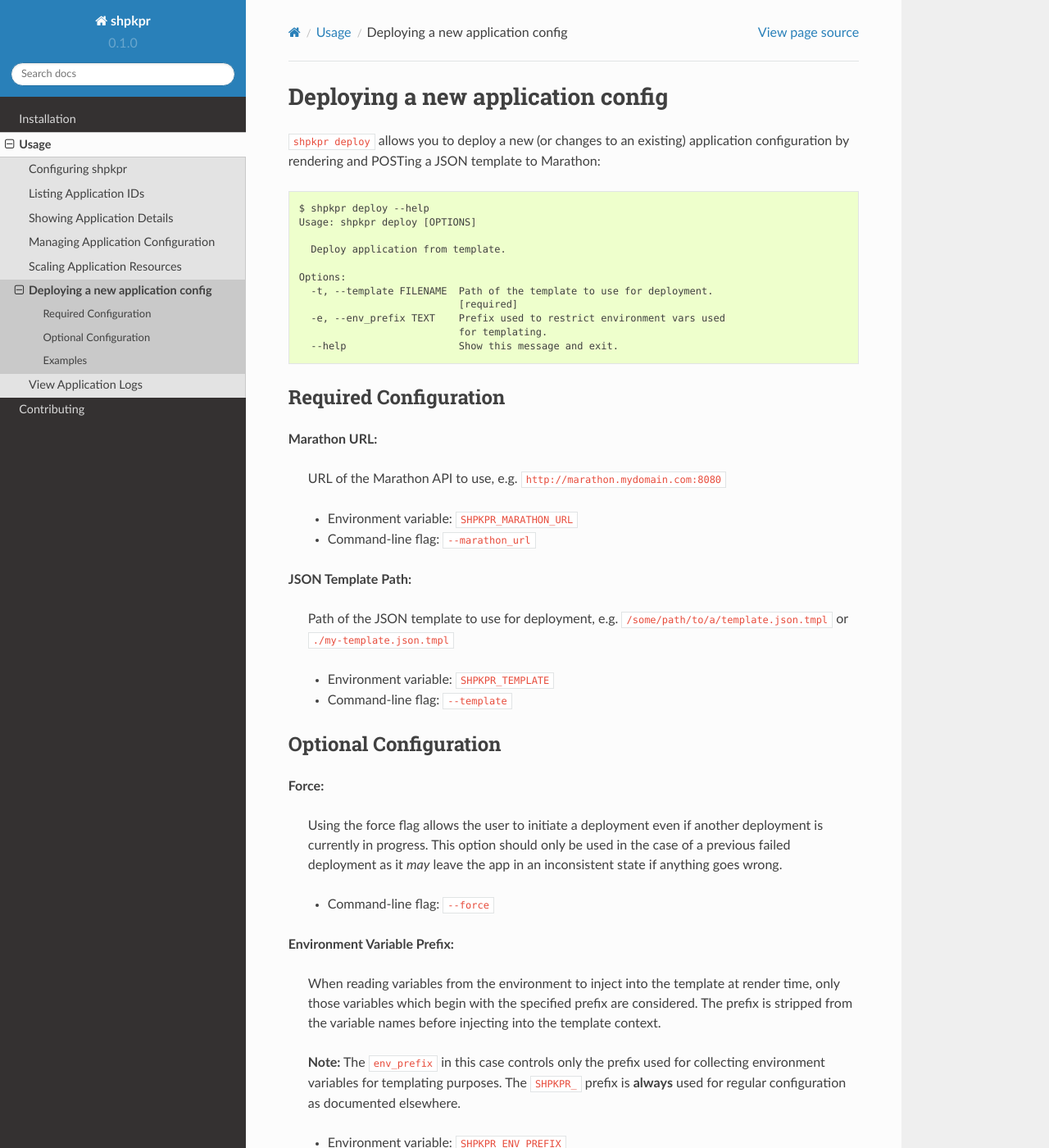
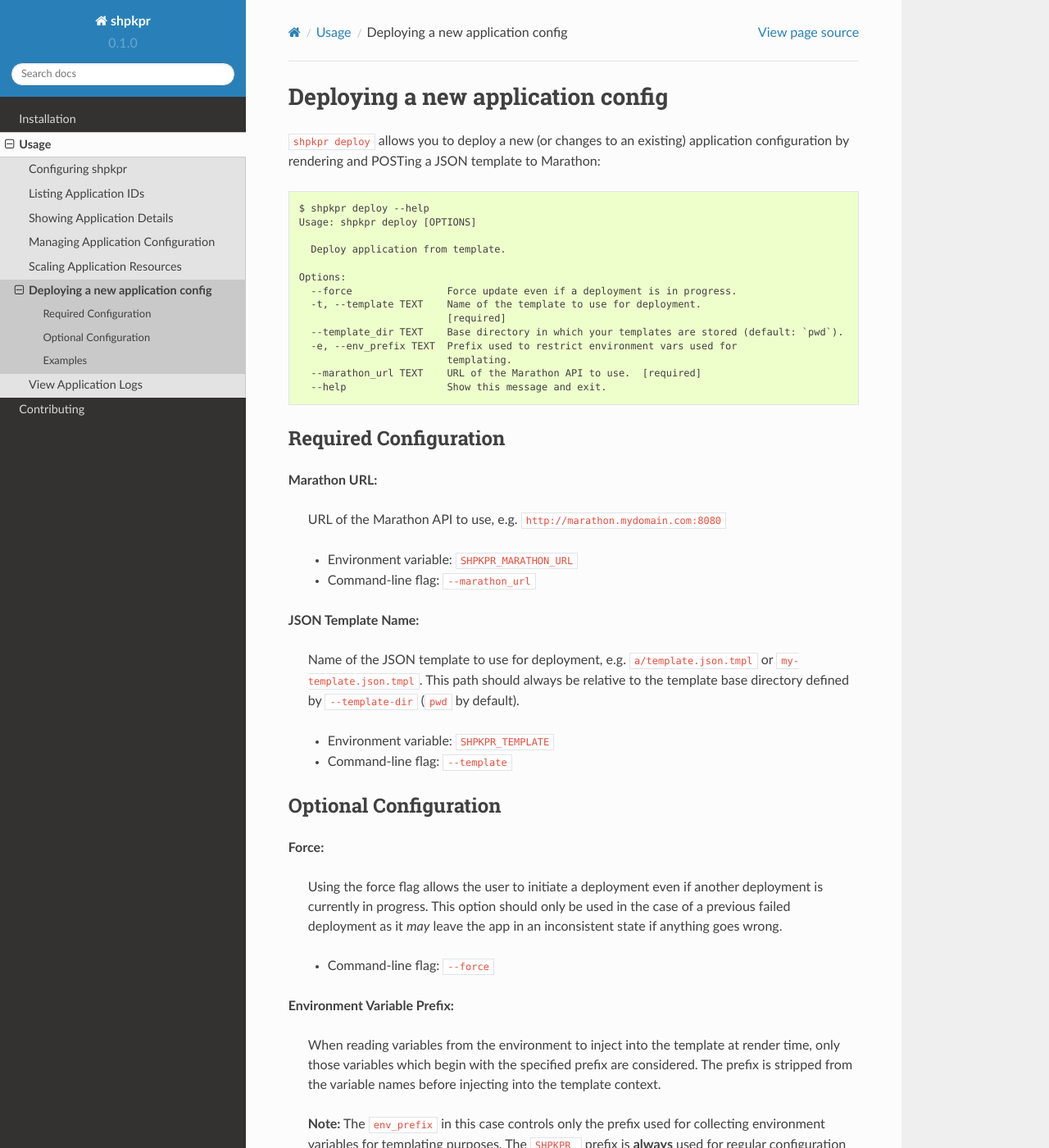
Before and after one commit to shopkeep/shpkpr, a Sphinx documentation site: the page built from docs/usage/cmd_deploy.rst, in a window 1280 px wide and 1400 px high. Shown: the whole window at 82% size. Built offline with Sphinx 7.4.7 and the Read the Docs theme 2.0.0, drawn with Linux system fonts in a browser that asks for light colours; some of the changed text lies outside the part shown.

Commit message:
update docs to reflect new deploy api

```diff
--- a/docs/usage/cmd_deploy.rst
+++ b/docs/usage/cmd_deploy.rst
@@ -10,12 +10,14 @@ Deploying a new application config
       Deploy application from template.
 
     Options:
-      -t, --template FILENAME  Path of the template to use for deployment.
-                               [required]
-      -e, --env_prefix TEXT    Prefix used to restrict environment vars used
-                               for templating.
-      --help                   Show this message and exit.
-
+      --force                Force update even if a deployment is in progress.
+      -t, --template TEXT    Name of the template to use for deployment.
+                             [required]
+      --template_dir TEXT    Base directory in which your templates are stored (default: `pwd`).
+      -e, --env_prefix TEXT  Prefix used to restrict environment vars used for
+                             templating.
+      --marathon_url TEXT    URL of the Marathon API to use.  [required]
+      --help                 Show this message and exit.
 
 Required Configuration
 ^^^^^^^^^^^^^^^^^^^^^^
@@ -27,9 +29,9 @@ Required Configuration
     * Environment variable: ``SHPKPR_MARATHON_URL``
     * Command-line flag: ``--marathon_url``
 
-**JSON Template Path:**
+**JSON Template Name:**
 
-    Path of the JSON template to use for deployment, e.g. ``/some/path/to/a/template.json.tmpl`` or ``./my-template.json.tmpl``
+    Name of the JSON template to use for deployment, e.g. ``a/template.json.tmpl`` or ``my-template.json.tmpl``. This path should always be relative to the template base directory defined by ``--template-dir`` (``pwd`` by default).
 
     * Environment variable: ``SHPKPR_TEMPLATE``
     * Command-line flag: ``--template``
@@ -53,6 +55,11 @@ Optional Configuration
     * Command-line flag: ``--env_prefix``
     * Default: ``SHPKPR_``
 
+**Base Template Directory:**
+
+    Absolute path to the base directory in which templates are stored. By default this is ``pwd`` but can be overridden to allow reading templates from any location on the filesystem. This setting is useful when using templates not found in ``pwd`` or controlling exactly how template inheritance should work. The specified directory is passed to a ``jinja2.FilesystemLoader`` within ``shpkpr``.
+
+    * Command-line flag: ``--template_dir``
 
 Examples
 ^^^^^^^^
```
